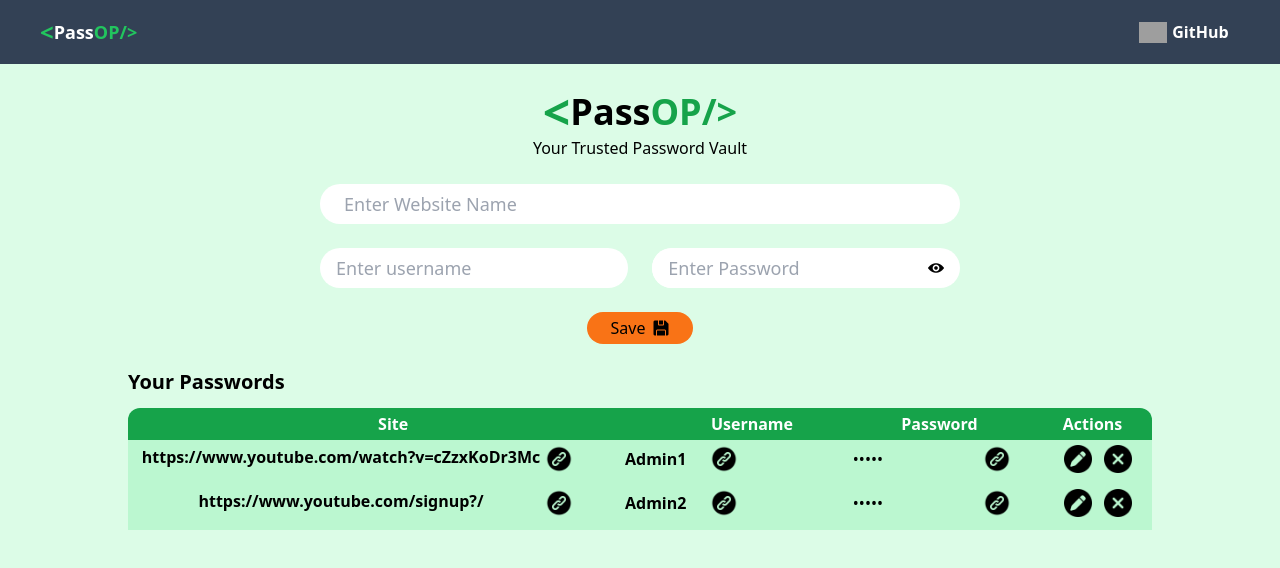
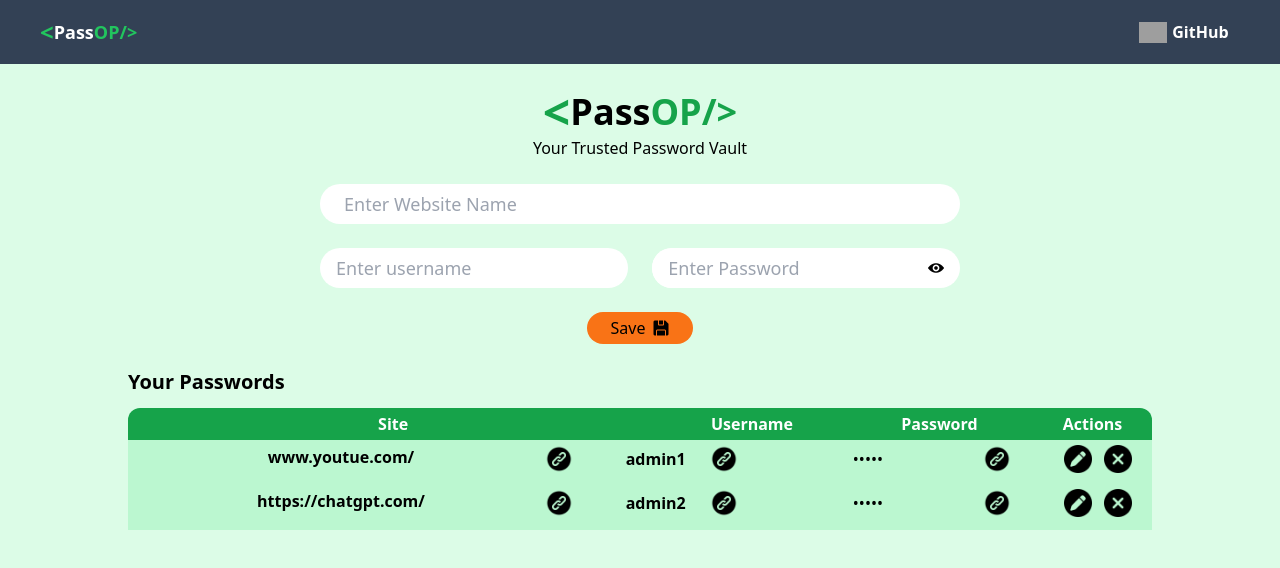
Before and after one commit to CaptainJahir/PassOP, a Next.js app: page / in a window 1280 px wide. Shown: the top 568 px of the page. Built offline with nearby package versions, Linux system fonts and the light colour scheme; grey boxes are pictures that could not be loaded.

Commit message:
Add Functionality Completed

```diff
--- a/app/page.js
+++ b/app/page.js
@@ -1,11 +1,51 @@
 "use client"
 import Image from "next/image";
 import Passdesign from "@/components/passDesign";
-import { useState } from "react";
+import { useRef, useState } from "react";
+import { v4 as uuidv4 } from 'uuid';
 
 export default function Home() {
-  const [img, setimg] = useState("/assets/show.png")
-  const [inptype, setinptype] = useState("password")
+  const [img, setimg] = useState("/assets/show.png");
+  const [inptype, setinptype] = useState("password");
+  const webnameRef = useRef();
+  const usernameRef = useRef();
+  const passRef = useRef();
+  // This array is for final task storing
+
+  const [credArray, setcredArray] = useState([{
+    website : "www.youtue.com/",
+    user : "admin1",
+    pass : "root1"
+  },
+  {
+    website : "https://chatgpt.com/",
+    user : "admin2",
+    pass : "root2"
+  }]);
+
+
+  // this is for input data
+
+  const handleSave = () => {
+    const webname = webnameRef.current.value;
+    const username = usernameRef.current.value;
+    const password = passRef.current.value;
+    // this data is in the form of JSON
+    const inputData = {
+      website: webname ,
+      user: username ,
+      pass: password
+    }
+    if(inputData.web !== "" && inputData.user !== "" && inputData.pass !== ""){
+      setcredArray(credArray => [...credArray , inputData])
+      webnameRef.current.value = "";
+      usernameRef.current.value = ""
+      passRef.current.value = "";
+    }
+    else{
+      alert("The input fieds must not be empty")
+    }
+  }
 
   const toggleBtn = () => {
     if (img === "/assets/show.png") {
@@ -64,17 +104,18 @@ export default function Home() {
         {/* Here Goes the input tags */}
 
         <div className="flex flex-col justify-center">
-          <input type="text" placeholder="Enter Website Name" className="px-6 text-lg w-2/4 mx-auto rounded-full h-10" />
+          {/* Website name */}
+          <input type="text" placeholder="Enter Website Name" className="px-6 text-lg w-2/4 mx-auto rounded-full h-10" ref={webnameRef}/>
           <div className="flex gap-6 mx-auto w-2/4 mt-6">
-            <input type="text" placeholder="Enter username" className="h-10 text-lg rounded-full px-4 w-1/2" />
+            <input type="text" placeholder="Enter username" className="h-10 text-lg rounded-full px-4 w-1/2" ref={usernameRef} />
             {/* password input tag */}
             <div className="w-1/2 bg-white rounded-full flex justify-between items-center pr-4">
-            <input type={inptype} placeholder="Enter Password" className="h-10 text-lg px-4 rounded-full w-[90%]" />
+            <input type={inptype} placeholder="Enter Password" className="h-10 text-lg px-4 rounded-full w-[90%]" ref={passRef}/>
             {/* here goes the hide show img */}
               <Image src={img} alt="revel" width={28} height={28} className="w-4 h-4 cursor-pointer" onClick={() => {toggleBtn()}}/>
             </div>
           </div>
-          <button className="mt-6 bg-orange-500 px-6 py-1 rounded-full mx-auto flex justify-center items-center gap-2 mb-6">
+          <button className="mt-6 bg-orange-500 px-6 py-1 rounded-full mx-auto flex justify-center items-center gap-2 mb-6" onClick={() => {handleSave()}}>
             Save
             <span>
               <Image src="/assets/save.png" height={28} width={28} alt="save" className="w-[1rem]"/>
@@ -113,8 +154,9 @@ export default function Home() {
             </div>
             {/* Here Goes the Credentials Passwords */}
             <div className="bg-green-200 border border-green-200">
-              <Passdesign url = "https://www.youtube.com/watch?v=cZzxKoDr3Mc" username ="Admin1" passkey = "root1"/>
-              <Passdesign url = "https://www.youtube.com/signup?/" username ="Admin2" passkey = "root2"/>
+              {credArray.map((item) => {
+                return <Passdesign url = {item.website} username ={item.user} passkey = {item.pass} key={uuidv4()} />;
+              })}
             </div>
           </div>
         </div>
--- a/components/passDesign.js
+++ b/components/passDesign.js
@@ -37,7 +37,7 @@ const Passdesign = (props) => {
       {/* This is a Main Container */}
       <div className='grid grid-cols-[1fr_40px]'>
       <Link href={props.url} target='_blank'>
-        <div className="flex justify-center items-center rounded-full font-semibold cursor-pointer  hover:bg-[rgb(181,255,181)]" ref={urlRef}>
+        <div className="flex justify-center items-center rounded-full font-semibold cursor-pointer hover:bg-[rgb(181,255,181)]" ref={urlRef}>
           {props.url}
         </div>
       </Link>
```
Also changed, not shown: package.json (+5 -4 lines), 1 other file (tests, documents, lock files or other folders).
